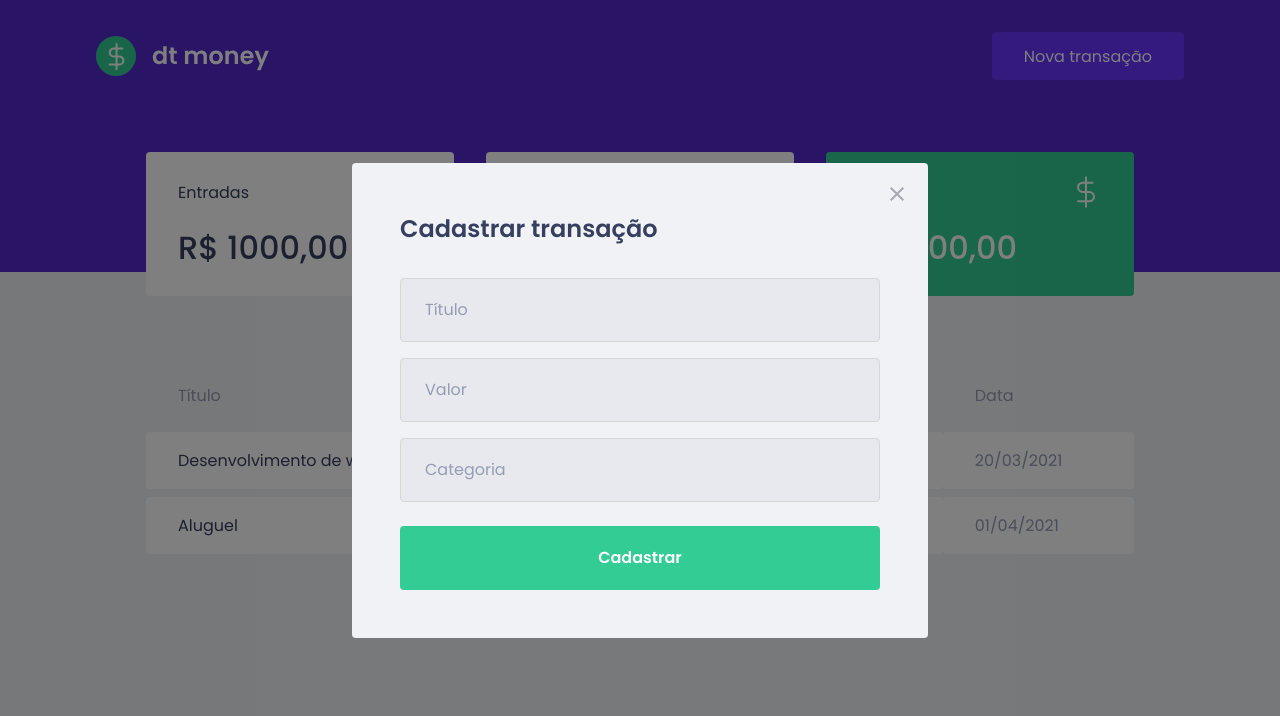
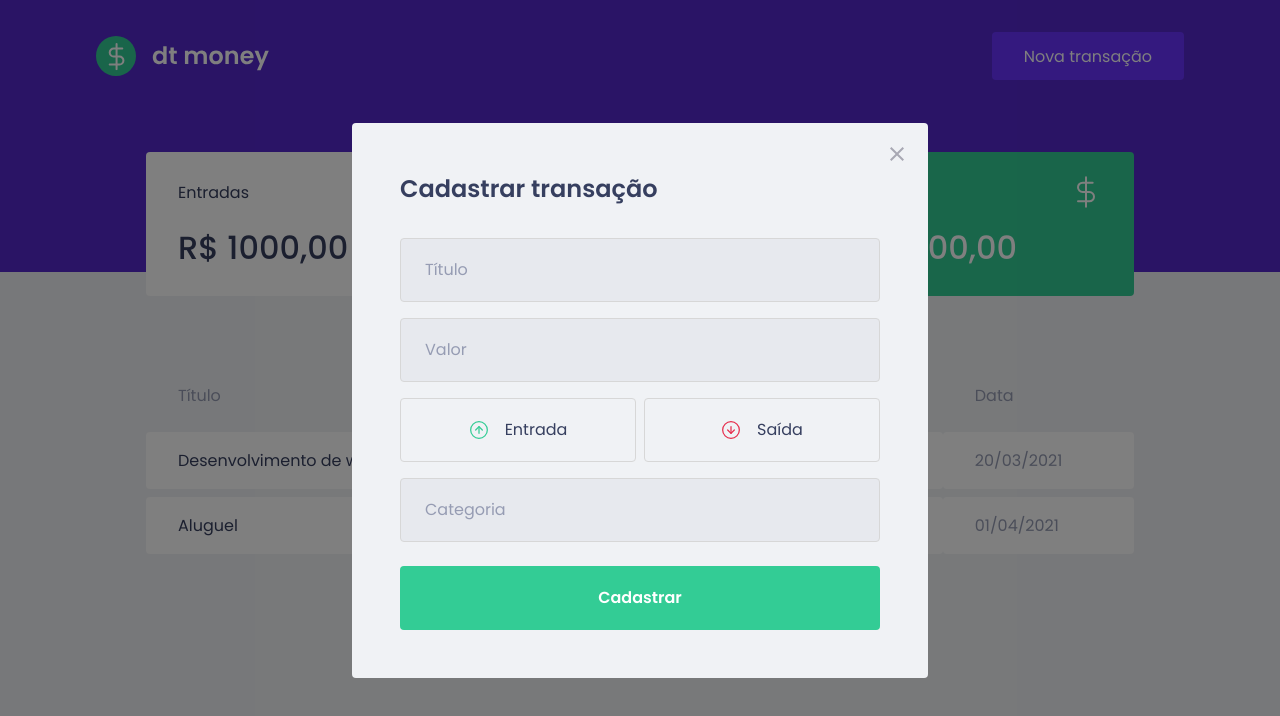
Before and after one commit to rianperassoli/dtmoney, a React (Create React App) app: page / in a window 1280 px wide. Both pictures are taken after a click on the button "Nova transação". Shown: the top 716 px of the page. Built offline with nearby package versions, Linux system fonts and the light colour scheme; no server answers; what miragejs would draw is missing.

Commit message:
Adicionado polished ao projeto e adicionados botoes de entrada e saída ao modal

```diff
--- a/package.json
+++ b/package.json
@@ -4,6 +4,7 @@
   "private": true,
   "dependencies": {
     "axios": "^0.21.1",
+    "polished": "^4.1.3",
     "react": "^17.0.2",
     "react-dom": "^17.0.2",
     "react-modal": "^3.14.2",
--- a/src/components/NewTransactionModal/index.tsx
+++ b/src/components/NewTransactionModal/index.tsx
@@ -1,7 +1,9 @@
 import Modal from 'react-modal'
+import incomeImg from '../../assets/income.svg'
+import outcomeImg from '../../assets/outcome.svg'
 import closeImg from '../../assets/close.svg'
 
-import { Container } from './styles'
+import { Container, TransactionTypeContainer } from './styles'
 
 Modal.setAppElement('#root')
 
@@ -30,10 +32,21 @@
       <Container>
         <h2>Cadastrar transação</h2>
 
-
         <input placeholder="Título" />
 
         <input type="number" placeholder="Valor" />
+
+        <TransactionTypeContainer>
+          <button type="button">
+            <img src={incomeImg} alt="Entrada" />
+            <span>Entrada</span>
+          </button>
+
+          <button type="button">
+            <img src={outcomeImg} alt="Saída" />
+            <span>Saída</span>
+          </button>
+        </TransactionTypeContainer>
 
         <input placeholder="Categoria" />
 
--- a/src/components/NewTransactionModal/styles.ts
+++ b/src/components/NewTransactionModal/styles.ts
@@ -1,4 +1,5 @@
 import styled from "styled-components"
+import { darken } from 'polished'
 
 export const Container = styled.form`
   h2 {
@@ -47,3 +48,38 @@
     }
   }
 `
+
+export const TransactionTypeContainer = styled.div`
+  margin: 1rem 0;
+  display: grid;
+  grid-template-columns: 1fr 1fr;
+  gap: 0.5rem;
+
+  button {
+    height: 4rem;
+    border: 1px solid #d7d7d7;
+    border-radius: 0.25rem;
+    background: transparent;
+    display: flex;
+    align-items:  center;
+    justify-content: center;
+
+    transition: border-color 0.2s;
+
+    &:hover {
+      border-color: ${darken(0.1, '#d7d7d7')};
+    }
+
+    img {
+      width: 20px;
+      height: 20px;
+    }
+
+    span {
+      display: inline-block;
+      margin-left: 1rem;
+      font-size: 1rem;
+      color: var(--text-title);
+    }
+  }
+`
```
Also changed, not shown: 1 other file (tests, documents, lock files or other folders).
